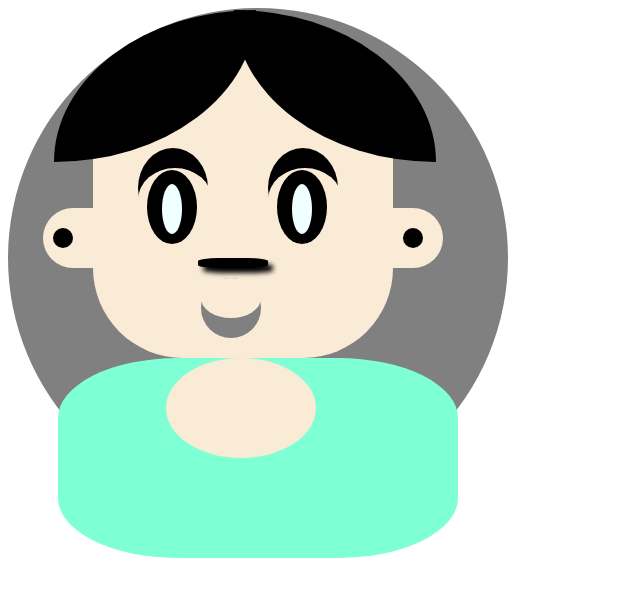
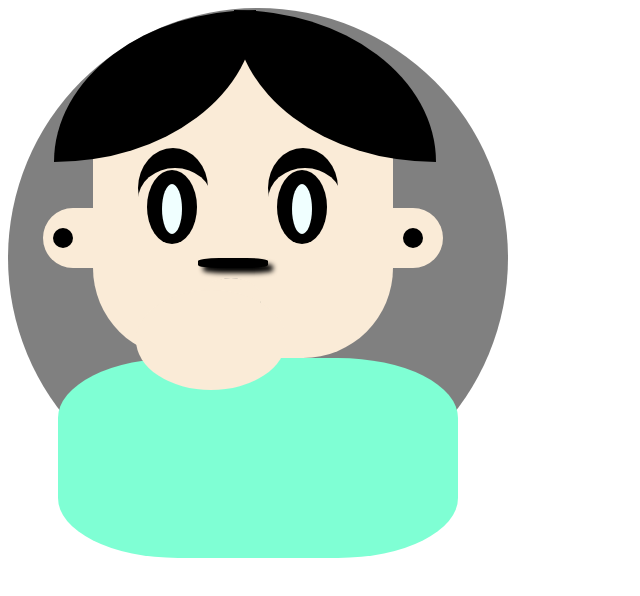
Before and after one commit to minuk0612/Cartoon, a plain HTML site: page index.html in a window 1280 px wide. Shown: the whole page, without its empty margins (0-640 px from the left). Drawn offline with Linux system fonts and the light colour scheme.

Commit message:
commit to master

```diff
--- a/index.html
+++ b/index.html
@@ -25,8 +25,11 @@
     height: 100px;
     width:150px;
     background-color: antiquewhite;
-    margin-left: 27%;
-    margin-top: 0%;
+   margin-left: 10%;
+    z-index: 3;
+    margin-top: 22%;
+    position: absolute;
+
 }
 .face{
     height:300px;
@@ -219,14 +222,12 @@ flex-direction: row;
     </div>
 
 </div>
-
-<div class="greenshirt">
-    <div class="neck"> </div>
-
-</div>
+<div class="greenshirt"></div>
+<div class="neck"> </div>
 
 <div class="hair-top"></div>
 <div class="hair-left"></div>
+
 </div>
 
 
```
